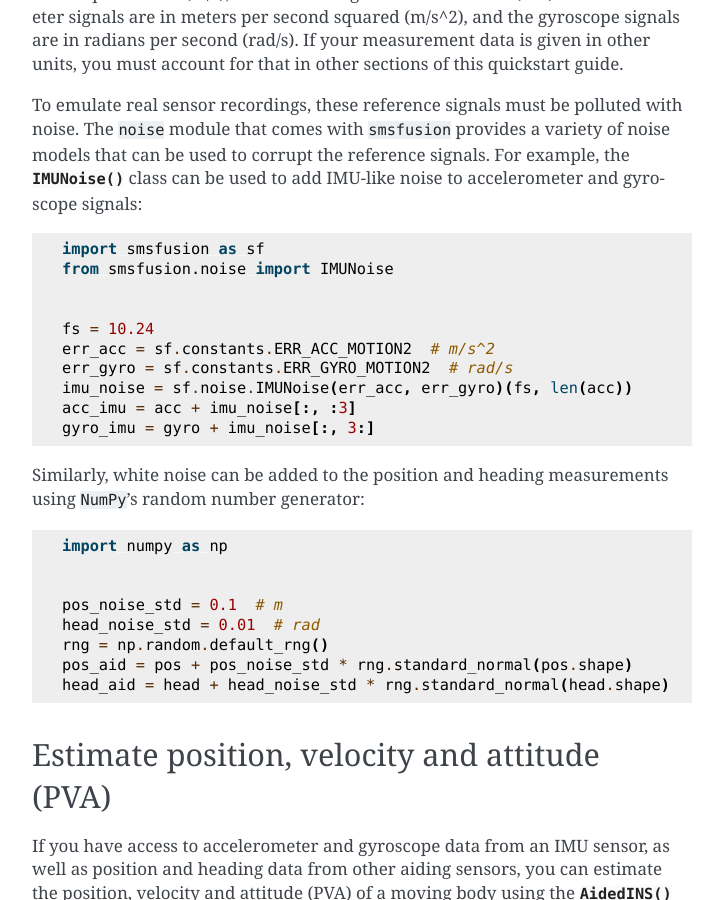
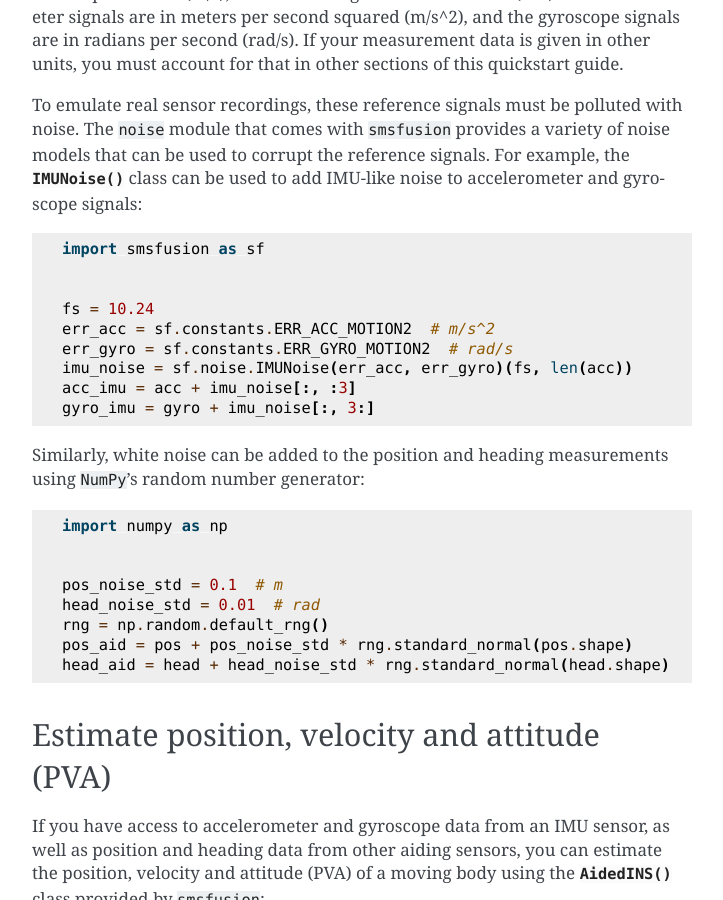
Before and after one commit to 4Subsea/smsfusion-python, a Sphinx documentation site: the page built from docs/user_guide/quickstart.rst, in a window 1280 px wide and 900 px high, scrolled down 1014 px. Shown: the whole window, without its empty margins (388-1111 px from the left). Built offline with Sphinx 7.4.7, drawn with Linux system fonts in a browser that asks for light colours.

Commit message:
small fix

```diff
--- a/docs/user_guide/quickstart.rst
+++ b/docs/user_guide/quickstart.rst
@@ -50,7 +50,6 @@ class can be used to add IMU-like noise to accelerometer and gyroscope signals:
 .. code-block:: python
 
     import smsfusion as sf
-    from smsfusion.noise import IMUNoise
 
 
     fs = 10.24
```
